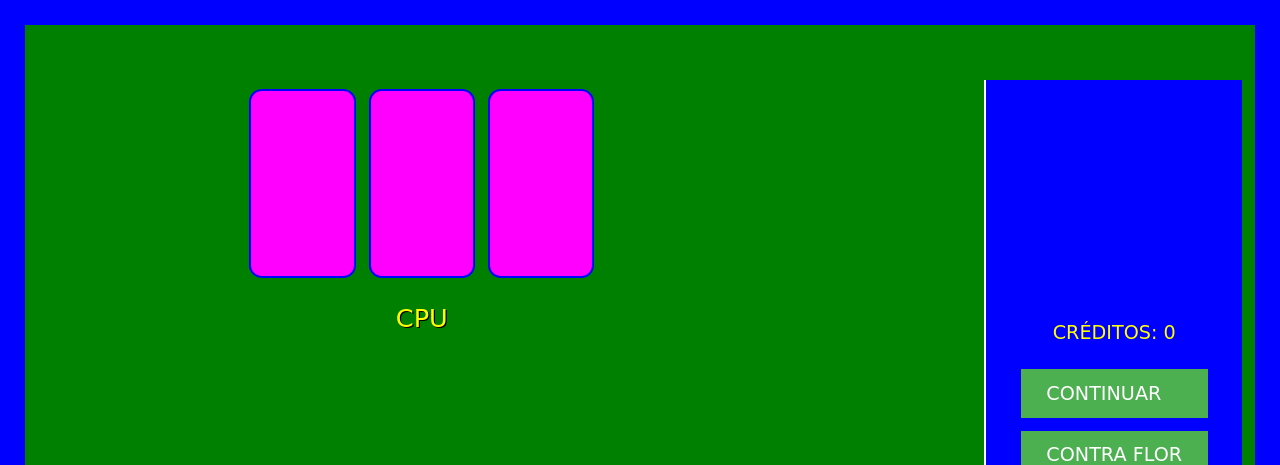
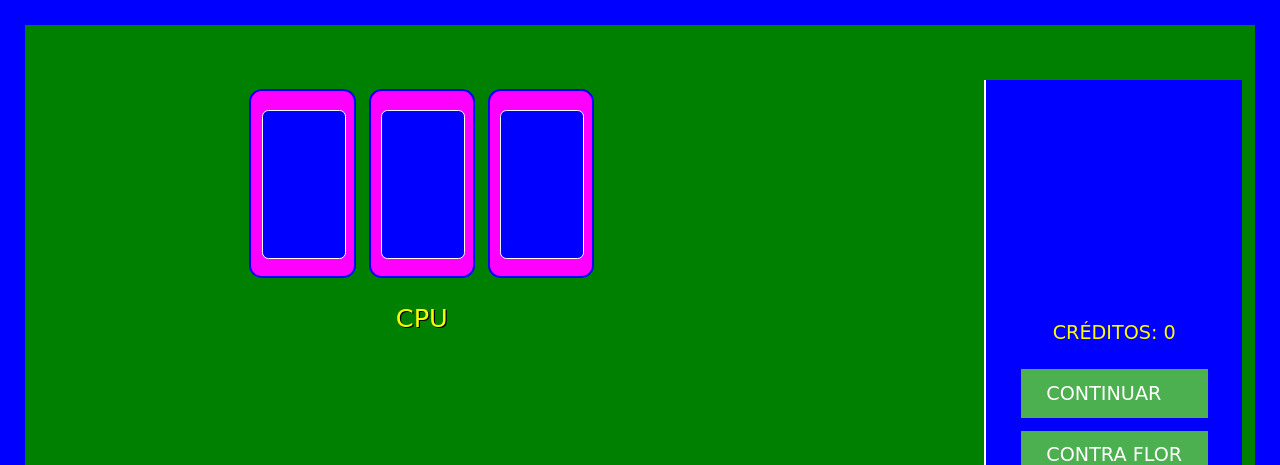
Before and after one commit to gustavojavier7/truco, a PHP site: page /index2.html in a window 1280 px wide. Shown: the top 465 px of the page. Run offline with PHP 8.4, Linux system fonts and the light colour scheme.

Commit message:
Update styles.css

```diff
--- a/styles.css
+++ b/styles.css
@@ -61,6 +61,19 @@ body {
     position: relative; /* Necesario para centrar elementos dentro */
 }
 
+.carta-back::after {
+    content: ""; /* Crea el rectángulo interior */
+    display: block;
+    position: absolute;
+    width: 80%; /* Ajusta el tamaño del rectángulo interior */
+    height: 80%; /* Mantén proporción para simetría */
+    background-color: #0000FF; /* Color azul del rectángulo */
+    border: 0.1vw solid #FFFFFF; /* Borde blanco alrededor del rectángulo */
+    top: 10%; /* Centrado verticalmente */
+    left: 10%; /* Centrado horizontalmente */
+    border-radius: 0.5vw; /* Esquinas redondeadas para el rectángulo interior */
+}
+
 .carta img {
     width: 100%;
     height: 100%;
```
